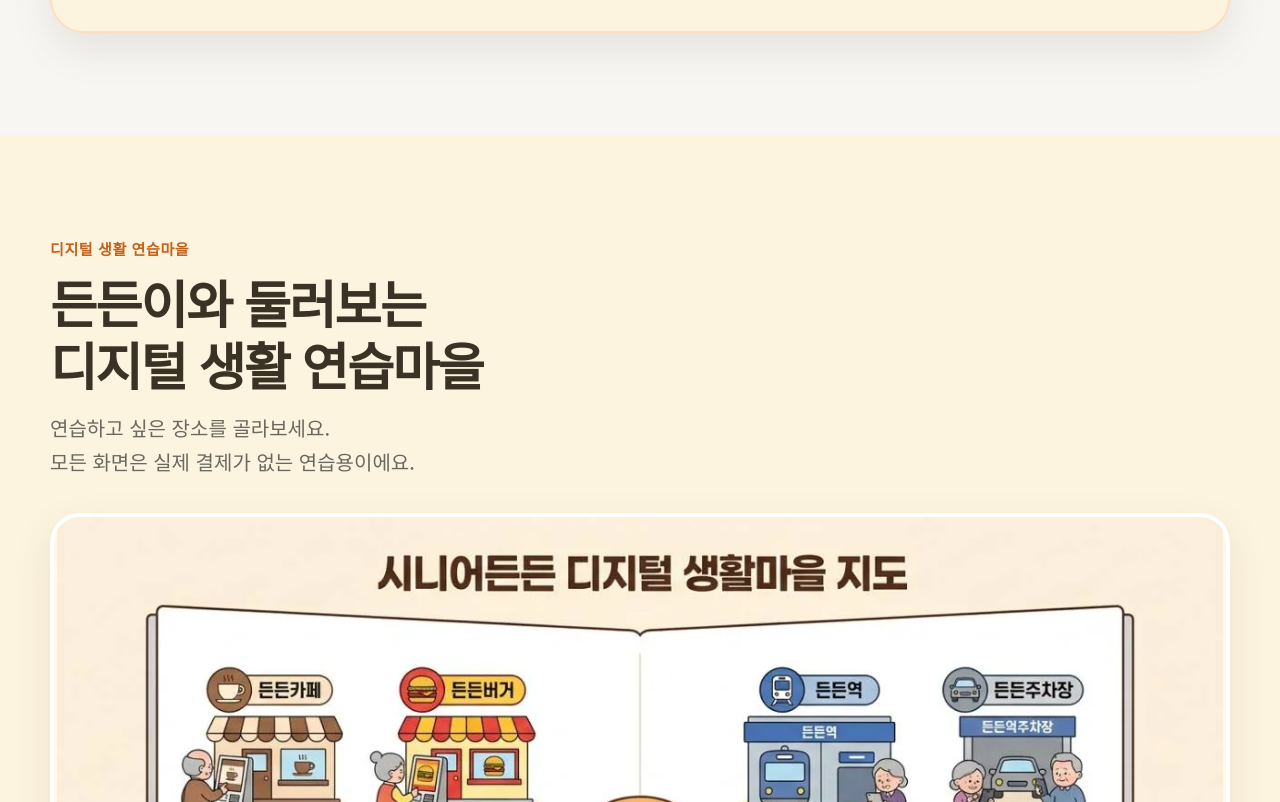
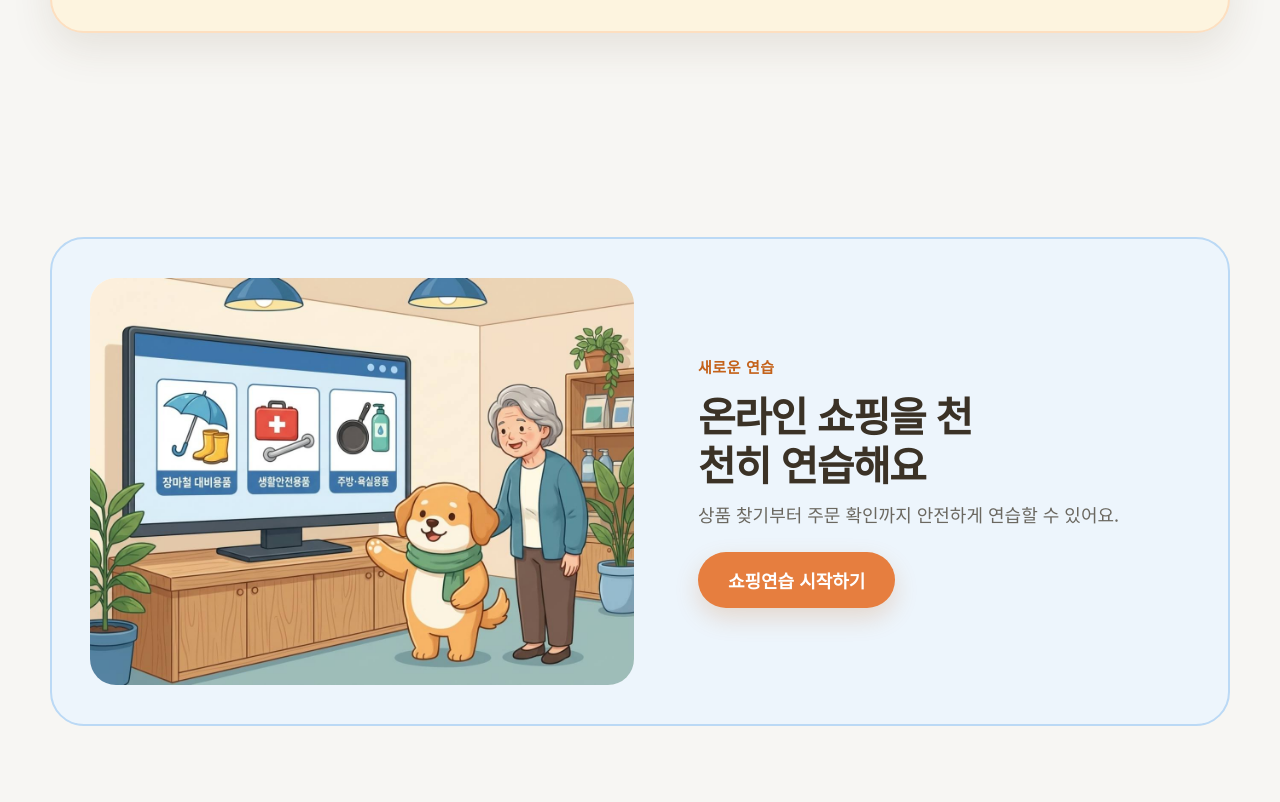
Before and after one commit to DY1027/senior-life, a Next.js app: page / in a window 1280 px wide. Shown: the part 1818-2620 px from the top of the page. Built offline with nearby package versions, Linux system fonts and the light colour scheme; no server answers.

Commit message:
홈에 쇼핑연습 진입 카드 추가

```diff
--- a/app/page.tsx
+++ b/app/page.tsx
@@ -88,8 +88,8 @@ export default function HomePage() {
         <PlaygroundHero />
         <TrustPanel />
         <TodayMission />
+        <ShoppingPracticeBanner />
         <PracticeGrid />
-        <ShoppingPracticeBanner />
         <WeeklyChallenge />
         <PlayCorner />
         <SafetyScene />
--- a/components/home/ShoppingPracticeBanner.tsx
+++ b/components/home/ShoppingPracticeBanner.tsx
@@ -1,20 +1,31 @@
 import Image from "next/image";
-import Link from "next/link";
+import { PrimaryAction } from "@/components/dundun-design/PrimaryAction";
+
+// 쇼핑연습 홈 카드 이미지 교체 위치:
+// public/images/shopping/hero/online-shopping-practice-home.jpg 파일을 같은 이름으로 교체하거나,
+// 파일명이 달라지면 아래 경로 한 곳만 수정하세요.
+const SHOPPING_PRACTICE_IMAGE = "/images/shopping/hero/online-shopping-practice-home.jpg";
 
 export default function ShoppingPracticeBanner() {
   return (
     <section className="dd-section" aria-labelledby="shopping-practice-home-title">
-      <div className="dd-shell">
-        <div className="grid overflow-hidden rounded-[28px] border border-[#D8E5FF] bg-[#F2F7FF] shadow-[0_16px_40px_rgba(56,96,180,0.10)] md:grid-cols-[1.05fr_0.95fr]">
-          <div className="flex flex-col justify-center p-6 sm:p-9">
-            <span className="mb-3 w-fit rounded-full bg-[#DDE9FF] px-3 py-1 text-[14px] font-extrabold text-[#1558C0]">새로운 무료 연습</span>
-            <h2 id="shopping-practice-home-title" className="break-keep text-[29px] font-extrabold leading-tight text-[#25324A] sm:text-[38px]">검색부터 주문 확인까지<br />쇼핑을 천천히 연습해요</h2>
-            <p className="mt-4 break-keep text-[17px] leading-relaxed text-[#5B6575]">실제 결제 없이 상품 비교, 예산 맞추기와 주문 실수 찾기를 해볼 수 있어요.</p>
-            <Link href="/shopping" className="mt-6 inline-flex min-h-14 w-fit items-center justify-center rounded-2xl bg-[#246BDF] px-7 text-[18px] font-extrabold text-white no-underline">쇼핑 연습관 들어가기 →</Link>
-          </div>
-          <div className="relative min-h-[260px] bg-white md:min-h-[360px]">
-            <Image src="/images/shopping/hero/shopping-practice-hero.jpg" alt="비 오는 날 현관에 우산과 미끄럼방지용품을 준비한 모습" fill sizes="(max-width: 767px) 100vw, 45vw" className="object-cover" />
-          </div>
+      <div className="dd-shell dd-new-practice">
+        <div className="dd-new-practice-image">
+          <Image
+            src={SHOPPING_PRACTICE_IMAGE}
+            alt="거실 화면에서 생활용품을 살펴보는 어르신과 든든이"
+            fill
+            sizes="(max-width: 767px) 100vw, 48vw"
+            className="object-cover"
+          />
+        </div>
+        <div className="dd-new-practice-copy !order-none">
+          <p className="dd-eyebrow">새로운 연습</p>
+          <h2 id="shopping-practice-home-title" className="!text-[clamp(28px,3.2vw,42px)]">
+            온라인 쇼핑을 천천히 연습해요
+          </h2>
+          <p>상품 찾기부터 주문 확인까지 안전하게 연습할 수 있어요.</p>
+          <PrimaryAction href="/shopping">쇼핑연습 시작하기</PrimaryAction>
         </div>
       </div>
     </section>
--- a/public/sw.js
+++ b/public/sw.js
@@ -2,7 +2,7 @@
 // 배포마다 VERSION을 올리면 이전 캐시가 정리된다 (activate에서 삭제).
 // 설계: 페이지는 network-first(항상 최신 우선, 끊기면 저장본), 정적 파일은
 // cache-first(해시가 붙어 있어 영원히 유효), 외부 도메인·API는 건드리지 않는다.
-const VERSION = "v8";
+const VERSION = "v9";
 const PAGES = `dd-pages-${VERSION}`;
 const ASSETS = `dd-assets-${VERSION}`;
 const OFFLINE_URL = "/offline";
```
Also changed, not shown: public/images/shopping/hero/online-shopping-practice-home.jpg (added).
